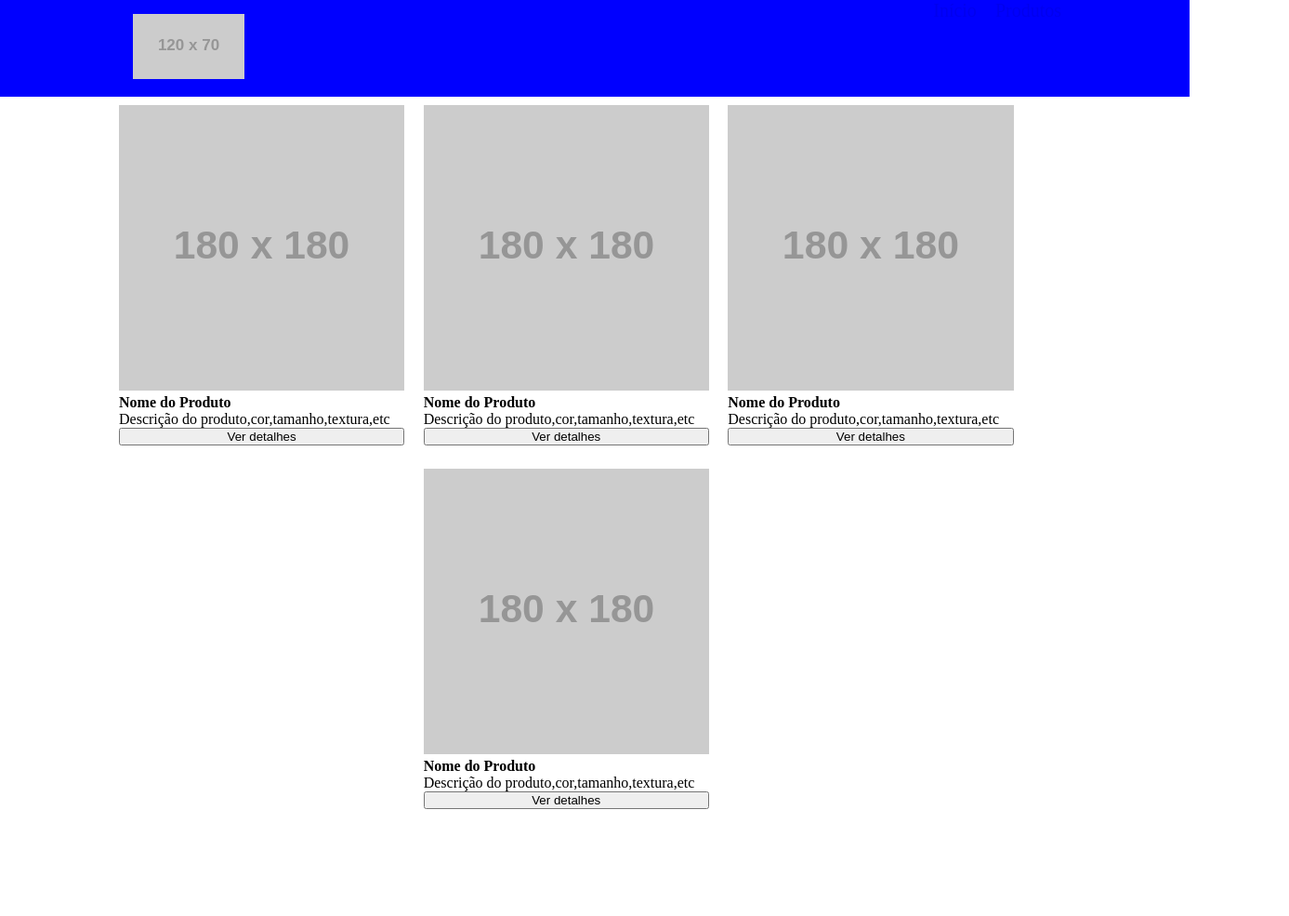
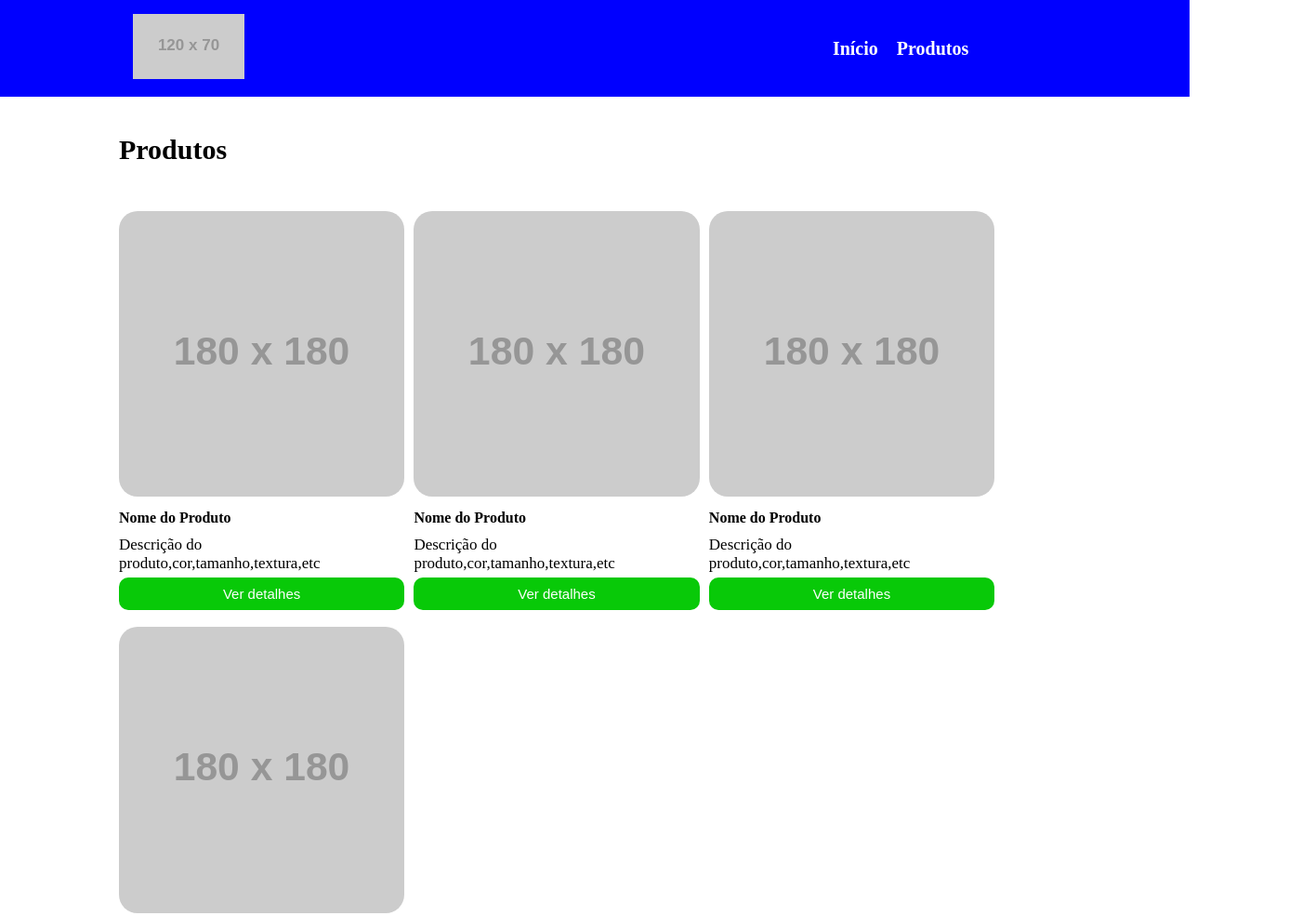
Before and after one commit to andtps/EbacSaas, a website: page index.html in a window 1280 px wide. Shown: the top 985 px of the page at 93% size, 1387 px wide, since content can reach past the window. Before the commit the page ends 870 px from the top, so only its background shows below. Drawn offline with Linux system fonts and the light colour scheme; placeholder pictures from the web are drawn by us.

Commit message:
adicionada modificações e melhorias no layout

```diff
--- a/index.html
+++ b/index.html
@@ -30,6 +30,7 @@
     </header>
     <section class="Produtos">
       <div class="container">
+        <h2>Produtos</h2>
         <div class="SectionContent">
           <div class="ProductImg">
             <img
--- a/source/main.scss
+++ b/source/main.scss
@@ -2,6 +2,10 @@
   padding: 0;
   margin: 0;
   box-sizing: border-box;
+}
+
+body {
+  overflow-x: hidden;
 }
 
 header {
@@ -10,16 +14,21 @@ header {
   .HeaderContent {
     display: flex;
     justify-content: space-between;
+    align-items: center;
   }
 
   nav ul {
     display: flex;
     list-style-type: none;
+    justify-content: flex-end;
+    padding-right: 60%;
   }
   nav a {
     text-decoration: none;
     padding: 10px;
     font-size: 20px;
+    color: white;
+    font-weight: bolder;
     text-align: center;
   }
 
@@ -32,25 +41,48 @@ header {
   max-width: 80%;
   margin: 0 auto 0 auto;
 
+  h2 {
+    margin: 40px 0 40px 0;
+    font-size: 30px;
+  }
+
   .SectionContent {
     display: grid;
-    grid-template-columns: 30% 30% 30%;
-    gap: 2%;
+    grid-template-columns: 30% 30% 30% 30%;
+    gap: 1%;
   }
 
   #imagem-content {
     width: 100%;
+    border-radius: 20px;
   }
 
   .ProductImg {
     margin-top: 3%;
 
+    h4 {
+      margin: 10px 0 10px 0;
+    }
+
     button {
       width: 100%;
+      height: 35px;
+      border-radius: 10px;
+      border: none;
+      background-color: rgb(8, 201, 8);
+      color: white;
+      font-size: 15px;
+      cursor: pointer;
+    }
+
+    button:hover {
+      background-color: rgb(8, 201, 8);
     }
 
     p {
       width: 100%;
+      font-size: 17px;
+      margin-bottom: 5px;
     }
   }
 }
```
Also changed, not shown: build/main.css, 1 other file.
